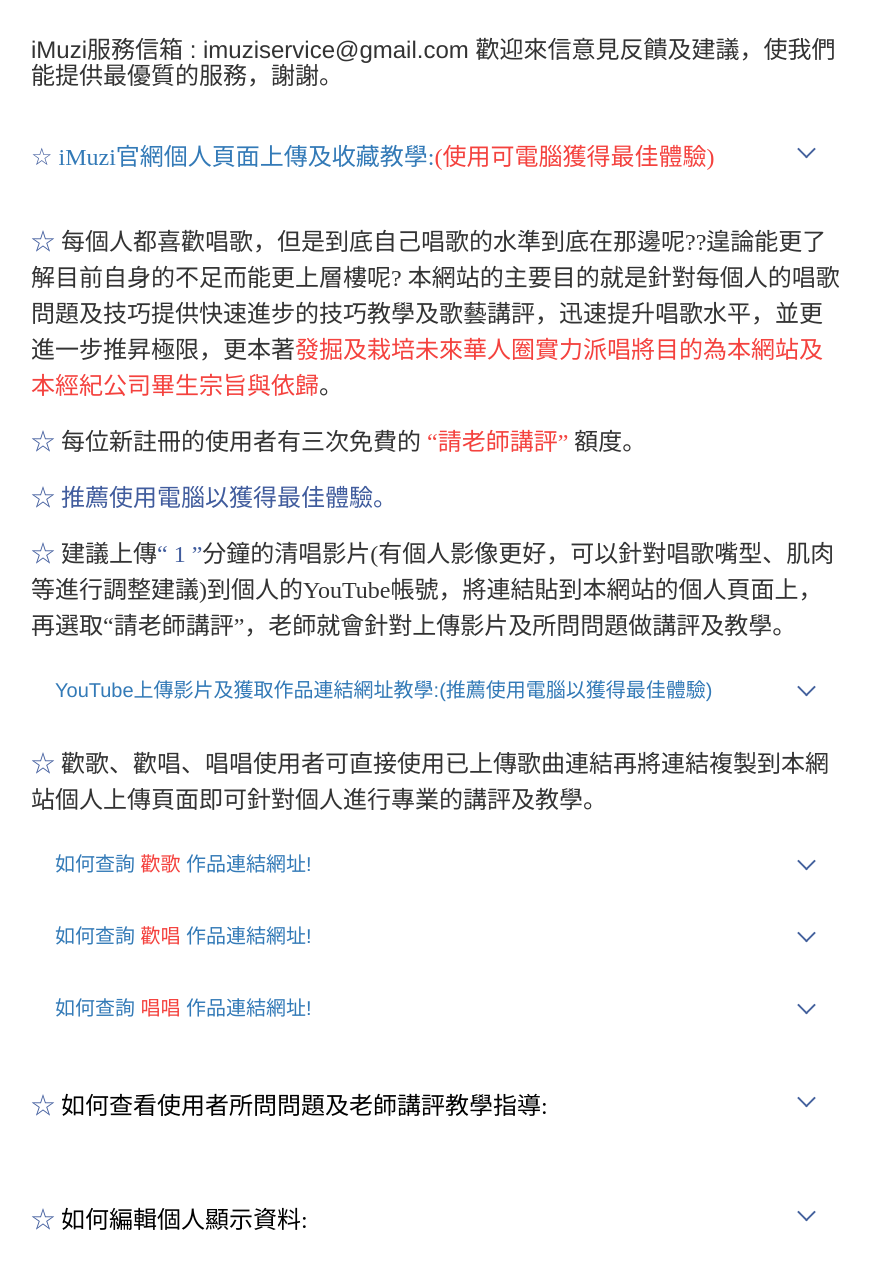
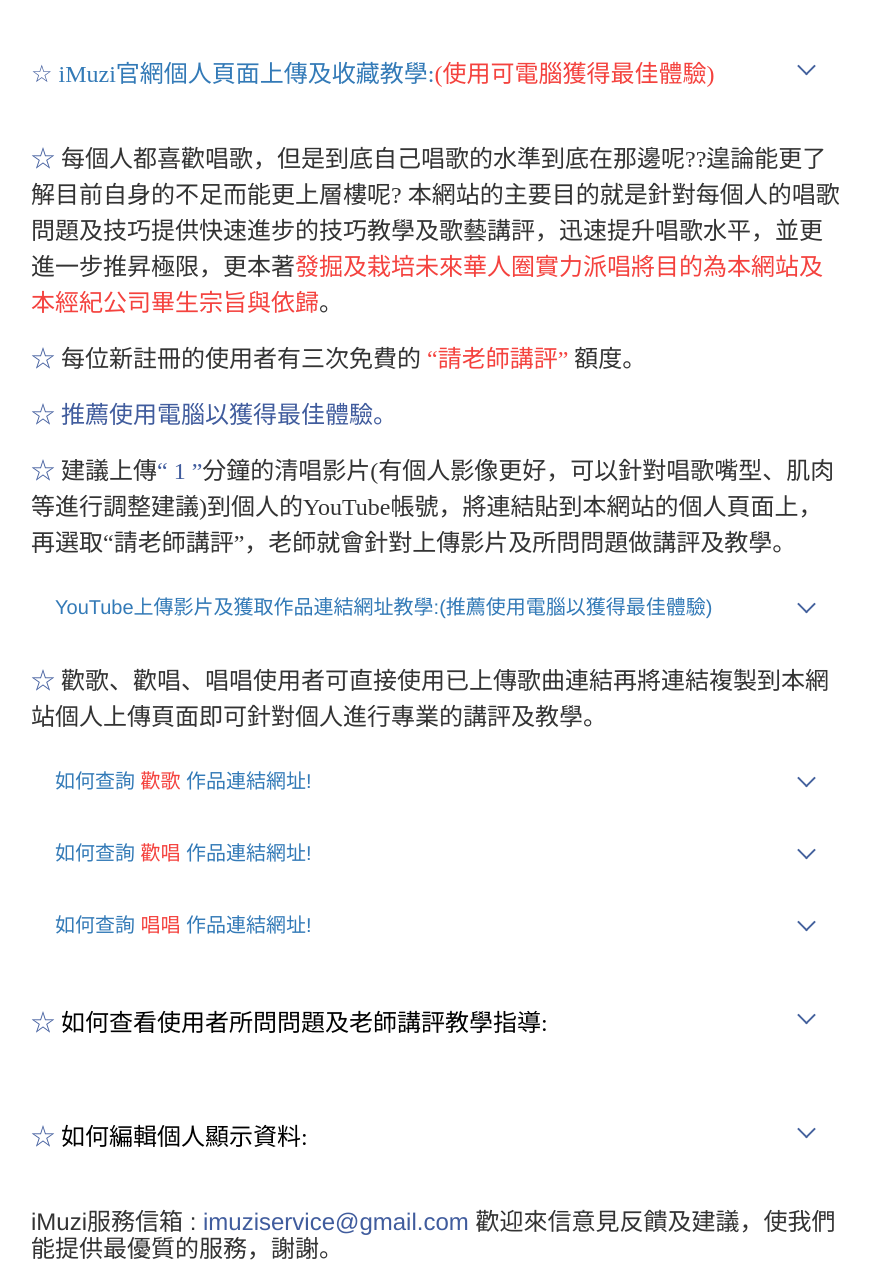
Before and after one commit to raikkonlin/iMuziManual, a plain HTML site: page index.html in a window 1280 px wide. Shown: the part 177-1449 px from the top of the page, without its empty margins (204-1074 px from the left). Drawn offline with nearby package versions, Linux system fonts and the light colour scheme.

Commit message:
Update index.html

```diff
--- a/index.html
+++ b/index.html
@@ -316,7 +316,7 @@ body { width:810px; margin:0 auto;}
 
 
     <br>
-    <h3>iMuzi服務信箱 : imuziservice@gmail.com   歡迎來信意見反饋及建議，使我們能提供最優質的服務，謝謝。</h3>
+
           <!-- 下拉式說明-->
 	      	<div class="cd-faq-items">
 
@@ -542,6 +542,9 @@ body { width:810px; margin:0 auto;}
 				      </li>
 		</div>
 
+
+		<h3> iMuzi服務信箱 : <span style= "color:#405c9d;"> imuziservice@gmail.com </span>  歡迎來信意見反饋及建議，使我們能提供最優質的服務，謝謝。</h3>
+
    </ul>
 
 </body>
```
